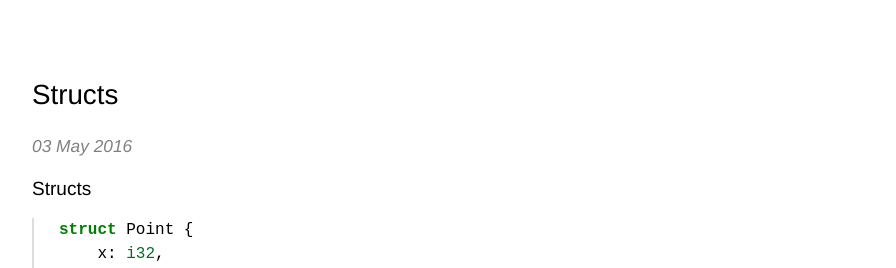
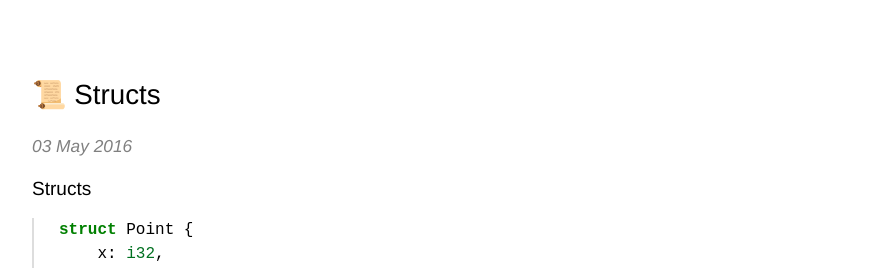
Before and after one commit to adelarsq/daily-rust.github.io, a Jekyll site: the page built from _posts/2016-05-03-structs.md, in a window 1280 px wide. Shown: the top 268 px of the page, without its empty margins (158-1054 px from the left). Built offline with Jekyll 4.4.1, drawn with Linux system fonts in a browser that asks for light colours.

```diff
--- a/_posts/2016-05-03-structs.md
+++ b/_posts/2016-05-03-structs.md
@@ -1,6 +1,6 @@
 ---
 layout: post
-title: "Structs"
+title: "📜 Structs"
 index_title: "Structs"
 tags: [rustposts, rust]
 ---
```
